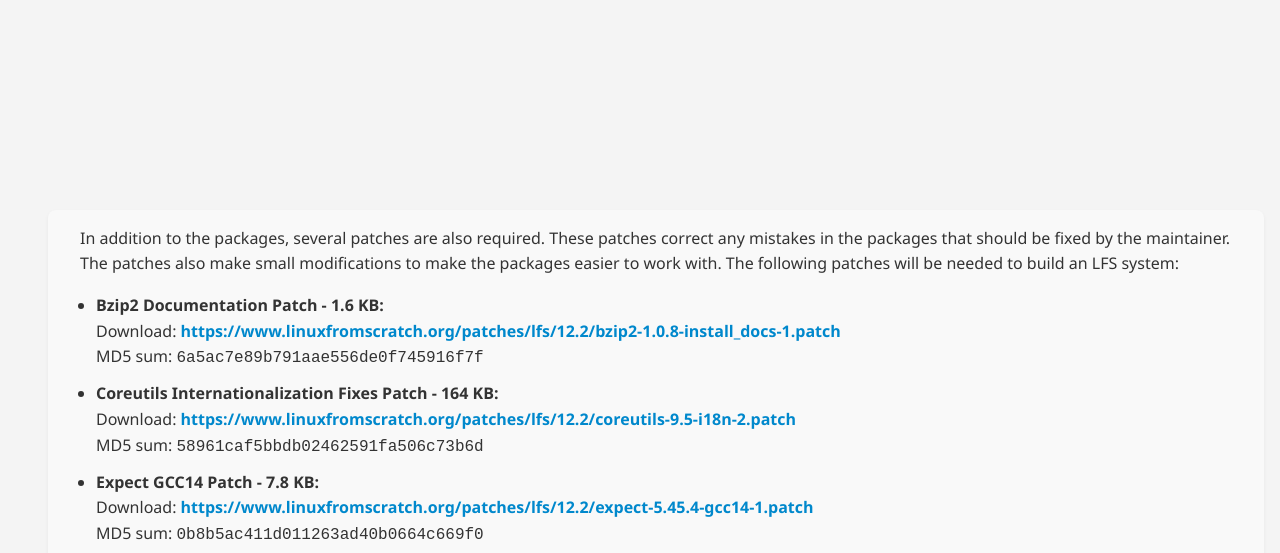
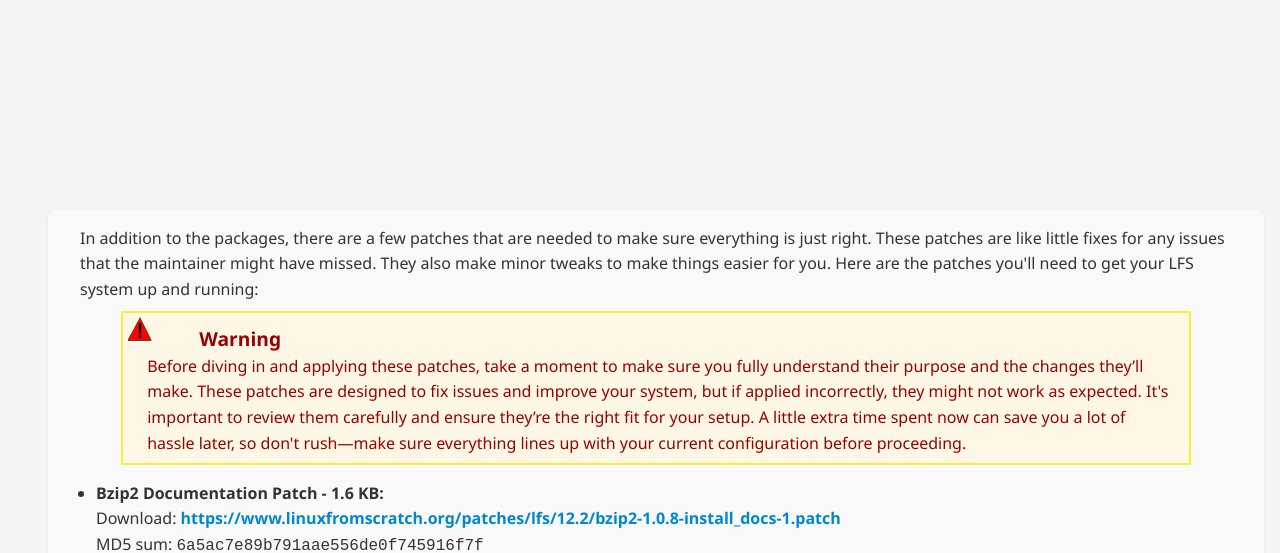
Before and after one commit to PersuasiveArchives/LFS-BOOK-Revamped, a plain HTML site: page chapter03/patches.html in a window 1280 px wide. Shown: the part 266-819 px from the top of the page. Drawn offline with Linux system fonts and the light colour scheme.

Commit message:
Added Warning

```diff
--- a/chapter03/patches.html
+++ b/chapter03/patches.html
@@ -48,14 +48,27 @@
       <a id="ch-materials-patches" name="ch-materials-patches"></a>3.3.
       Needed Patches
     </h1>
+
     <div class="sect1" lang="en" xml:lang="en">
       <p>
-        In addition to the packages, several patches are also required. These
-        patches correct any mistakes in the packages that should be fixed by
-        the maintainer. The patches also make small modifications to make the
-        packages easier to work with. The following patches will be needed to
-        build an LFS system:
+        In addition to the packages, there are a few patches that are needed to make sure everything is just right.
+         These patches are like little fixes for any issues that the maintainer might have missed.
+          They also make minor tweaks to make things easier for you. Here are the patches you'll need to get your LFS system up and running:
       </p>
+      <div class="admon warning">
+        <img alt="[Warning]" src="../images/warning.png" /> <!-- Make sure to add ../images/warning.png -->
+        <h3>
+        Warning
+        </h3>
+        <p>
+          Before diving in and applying these patches,
+           take a moment to make sure you fully understand their purpose and the changes they’ll make.
+            These patches are designed to fix issues and improve your system,
+             but if applied incorrectly, they might not work as expected.
+              It's important to review them carefully and ensure they’re the right fit for your setup.
+               A little extra time spent now can save you a lot of hassle later, so don't rush—make sure everything lines up with your current configuration before proceeding.
+        </p>
+        </div>
       <div class="materials">
         <div class="variablelist">
           <dl class="variablelist">
```
